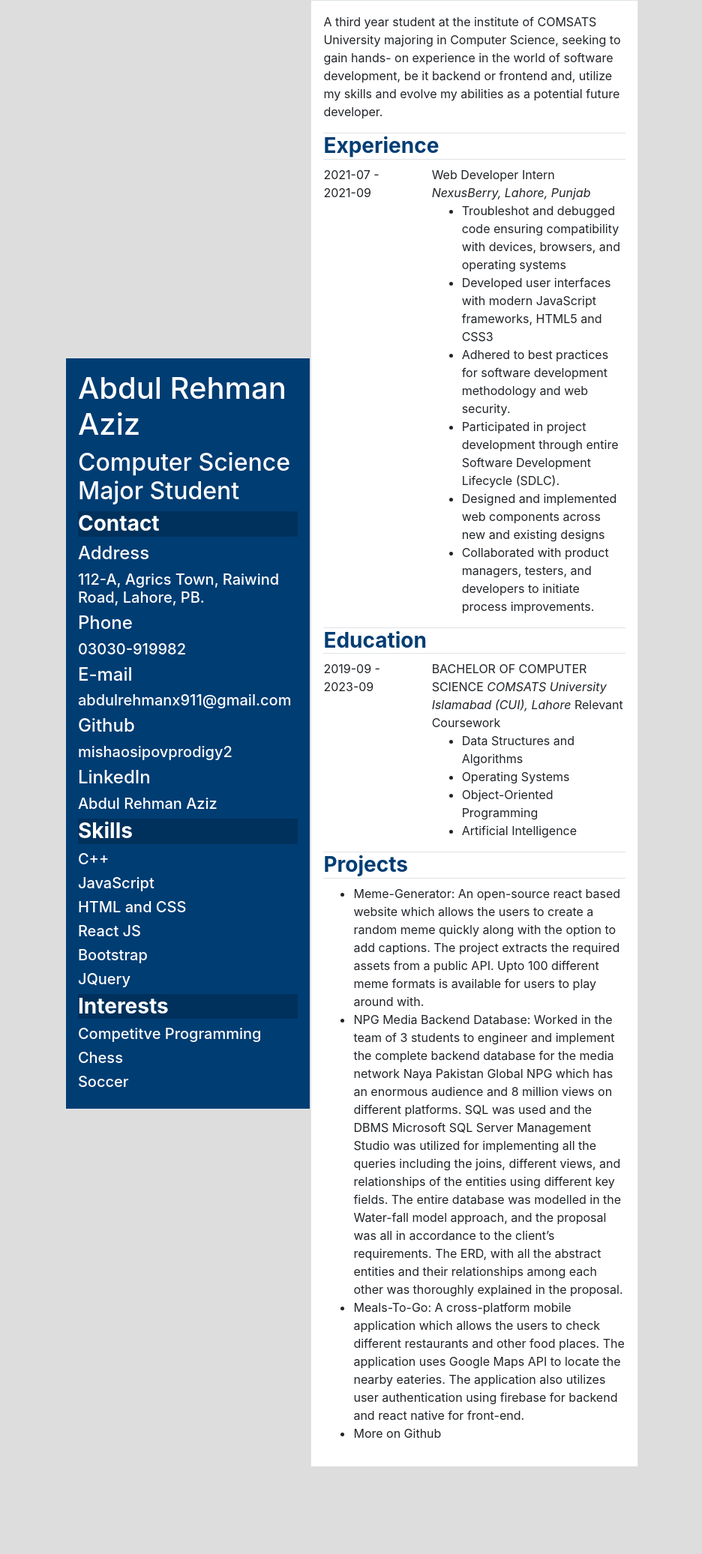
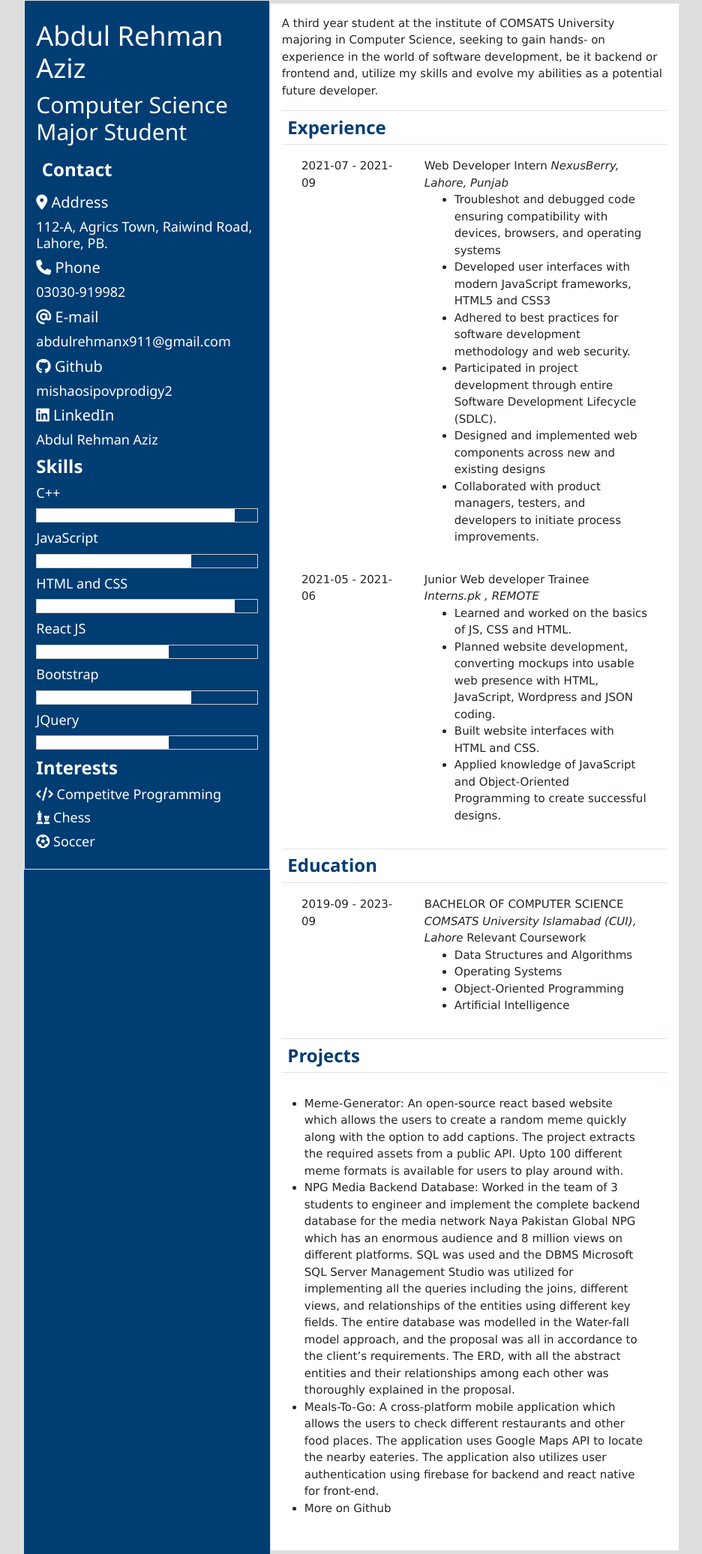
Before and after one commit to abdi-z/CSC336-Web-Technologies-Extension-Assignment-1, a PHP site: page / in a window 1280 px wide. Shown: the whole page at 75% size, without its empty margins (171-1107 px from the left). Before the commit the page ends 1956 px from the top, so only its background shows below. Run offline with PHP 8.4, Linux system fonts and the light colour scheme; some libraries are stand-ins or nearby versions.

Commit message:
Finalized stuff

```diff
--- a/index.css
+++ b/index.css
@@ -25,6 +25,7 @@ h3 {
   color:#003d73
 }
 
-.left-heads {
-  background-color: #00315c;
+.my-custom-row {
+  background-color: #003d73;
+  height: 138.2rem;
 }
--- a/index.html
+++ b/index.html
@@ -18,48 +18,59 @@
     />
     <script src="./index.js"></script>
     <link rel="stylesheet" href="index.css" />
+
+    <link rel="preconnect" href="https://fonts.googleapis.com" />
+    <link rel="preconnect" href="https://fonts.gstatic.com" crossorigin />
+    <link
+      href="https://fonts.googleapis.com/css2?family=Gothic+A1:wght@100&display=swap"
+      rel="stylesheet"
+    />
+
+    <link rel="stylesheet" href="https://www.w3schools.com/w3css/4/w3.css" />
+
+    <script
+      src="https://kit.fontawesome.com/5a160da91a.js"
+      crossorigin="anonymous"
+    ></script>
   </head>
   <body>
-    <style>
-      /* .my-custom-row {
-            background-color: bisque;
-            height: 400px;
-        } */
-    </style>
-
-    <div class="container-fluid nopadding">
-      <div
-        class="row my-custom-row justify-content-center align-items-center nopadding"
-      >
-        <div class="col-sm-3 nopadding">
+    <div class="container-fluid pl-0 pr-0">
+      <div class="row justify-content-center align-items-center">
+        <div class="col-sm-3 pl-0 pr-0 my-custom-row">
           <div class="p-3 border left">
             <h1 class="left-text">Abdul Rehman Aziz</h1>
 
             <h2 class="left-text">Computer Science Major Student</h2>
-            <h3 class="left-text left-heads"><b>Contact</b></h3>
+            <h3 class="left-text p-2"><b>Contact</b></h3>
             <div class="left-text">
               <h4>
+                <i class="fa-solid fa-location-dot"></i>
                 Address
                 <h5>112-A, Agrics Town, Raiwind Road, Lahore, PB.</h5>
               </h4>
               <h4>
+                <i class="fa-solid fa-phone"></i>
                 Phone
 
                 <h5>03030-919982</h5>
               </h4>
               <h4>
+                <i class="fa-solid fa-at"></i>
                 E-mail
 
                 <h5>abdulrehmanx911@gmail.com</h5>
               </h4>
 
               <h4>
+                <i class="fa-brands fa-github"></i>
                 Github
 
                 <h5>mishaosipovprodigy2</h5>
               </h4>
 
               <h4>
+                <i class="fa-brands fa-linkedin"></i>
+
                 LinkedIn
                 <h5>
                   <a>Abdul Rehman Aziz</a>
@@ -71,33 +82,55 @@
             <div class="left-text">
               <h5>C++</h5>
 
+              <div class="w3-border skill-bar">
+                <div class="w3-white" style="height: 17px; width: 90%"></div>
+              </div>
+
               <h5>JavaScript</h5>
+              <div class="w3-border skill-bar">
+                <div class="w3-white" style="height: 17px; width: 70%"></div>
+              </div>
 
               <h5>HTML and CSS</h5>
+              <div class="w3-border skill-bar">
+                <div class="w3-white" style="height: 17px; width: 90%"></div>
+              </div>
 
               <h5>React JS</h5>
+              <div class="w3-border skill-bar">
+                <div class="w3-white" style="height: 17px; width: 60%"></div>
+              </div>
 
               <h5>Bootstrap</h5>
+              <div class="w3-border skill-bar">
+                <div class="w3-white" style="height: 17px; width: 70%"></div>
+              </div>
 
               <h5>JQuery</h5>
+              <div class="w3-border skill-bar">
+                <div class="w3-white" style="height: 17px; width: 60%"></div>
+              </div>
             </div>
             <h3 class="left-text left-heads"><b>Interests</b></h3>
             <div class="left-text">
               <h5>
+                <i class="fa-solid fa-code"></i>
                 <a> Competitve Programming </a>
               </h5>
               <h5>
+                <i class="fa-solid fa-chess"></i>
                 <a> Chess </a>
               </h5>
 
               <h5>
+                <i class="fa-solid fa-futbol"></i>
                 <a> Soccer </a>
               </h5>
             </div>
           </div>
         </div>
 
-        <div class="col-sm-4 nopadding">
+        <div class="col-sm-5 pl-0 pr-0">
           <div class="p-3 border right">
             <p>
               A third year student at the institute of COMSATS University
@@ -106,11 +139,11 @@
               and, utilize my skills and evolve my abilities as a potential
               future developer.
             </p>
-            <h3 class="border-top border-bottom">
+            <h3 class="border-top border-bottom p-2">
               <b>Experience</b>
             </h3>
 
-            <div class="row">
+            <div class="row p-2 m-1">
               <div class="col-4">2021-07 - 2021-09</div>
 
               <div class="col-8">
@@ -146,11 +179,34 @@
               </div>
             </div>
 
-            <h3 class="border-top border-bottom">
+            <div class="row p-2 m-1">
+              <div class="col-4">2021-05 - 2021-06</div>
+
+              <div class="col-8">
+                Junior Web developer Trainee
+                <i>Interns.pk , REMOTE</i>
+
+                <ul>
+                  <li>Learned and worked on the basics of JS, CSS and HTML.</li>
+                  <li>
+                    Planned website development, converting mockups into usable
+                    web presence with HTML, JavaScript, Wordpress and JSON
+                    coding.
+                  </li>
+                  <li>Built website interfaces with HTML and CSS.</li>
+                  <li>
+                    Applied knowledge of JavaScript and Object-Oriented
+                    Programming to create successful designs.
+                  </li>
+                </ul>
+              </div>
+            </div>
+
+            <h3 class="border-top border-bottom p-2">
               <b>Education</b>
             </h3>
 
-            <div class="row">
+            <div class="row p-2 m-1">
               <div class="col-4">2019-09 - 2023-09</div>
 
               <div class="col-8">
@@ -167,11 +223,11 @@
               </div>
             </div>
 
-            <h3 class="border-top border-bottom">
+            <h3 class="border-top border-bottom p-2">
               <b>Projects</b>
             </h3>
 
-            <ul>
+            <ul class="p-3 m-3">
               <li>
                 Meme-Generator: An open-source react based website which allows
                 the users to create a random meme quickly along with the option
```
